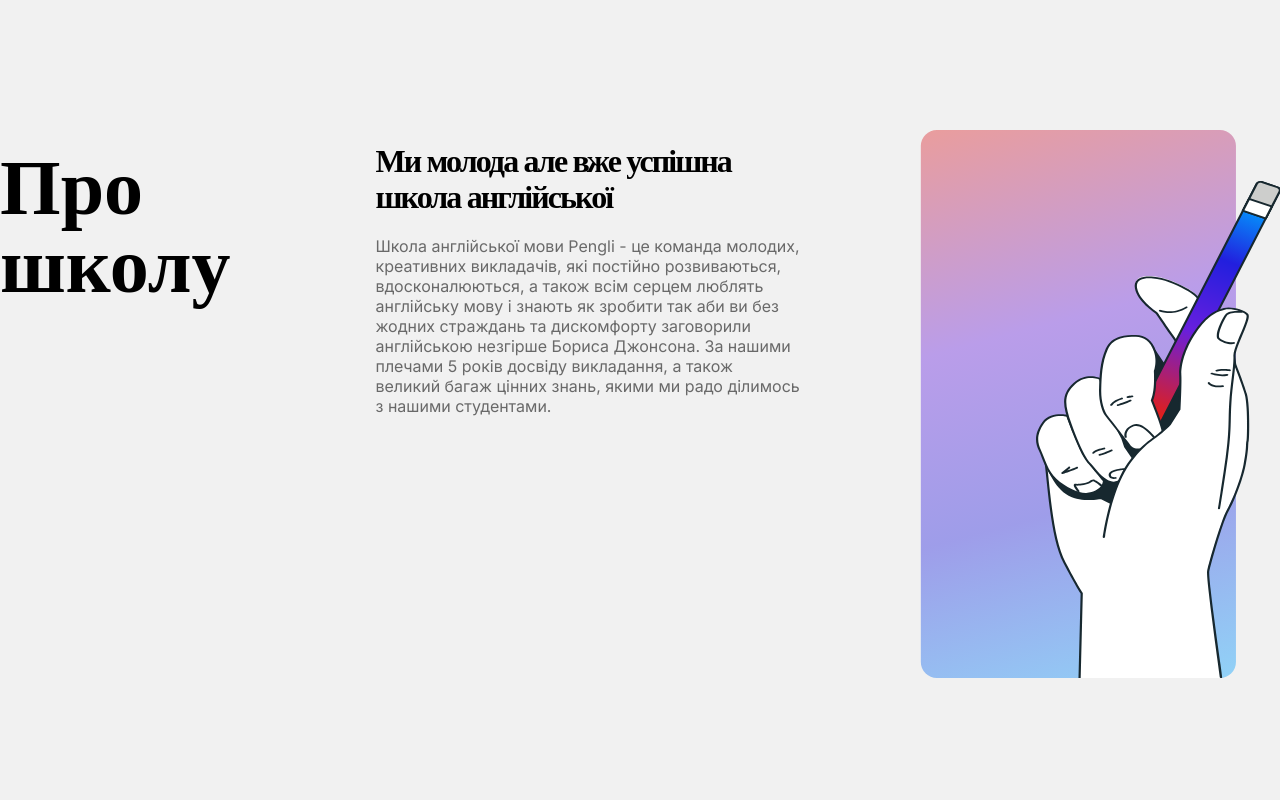
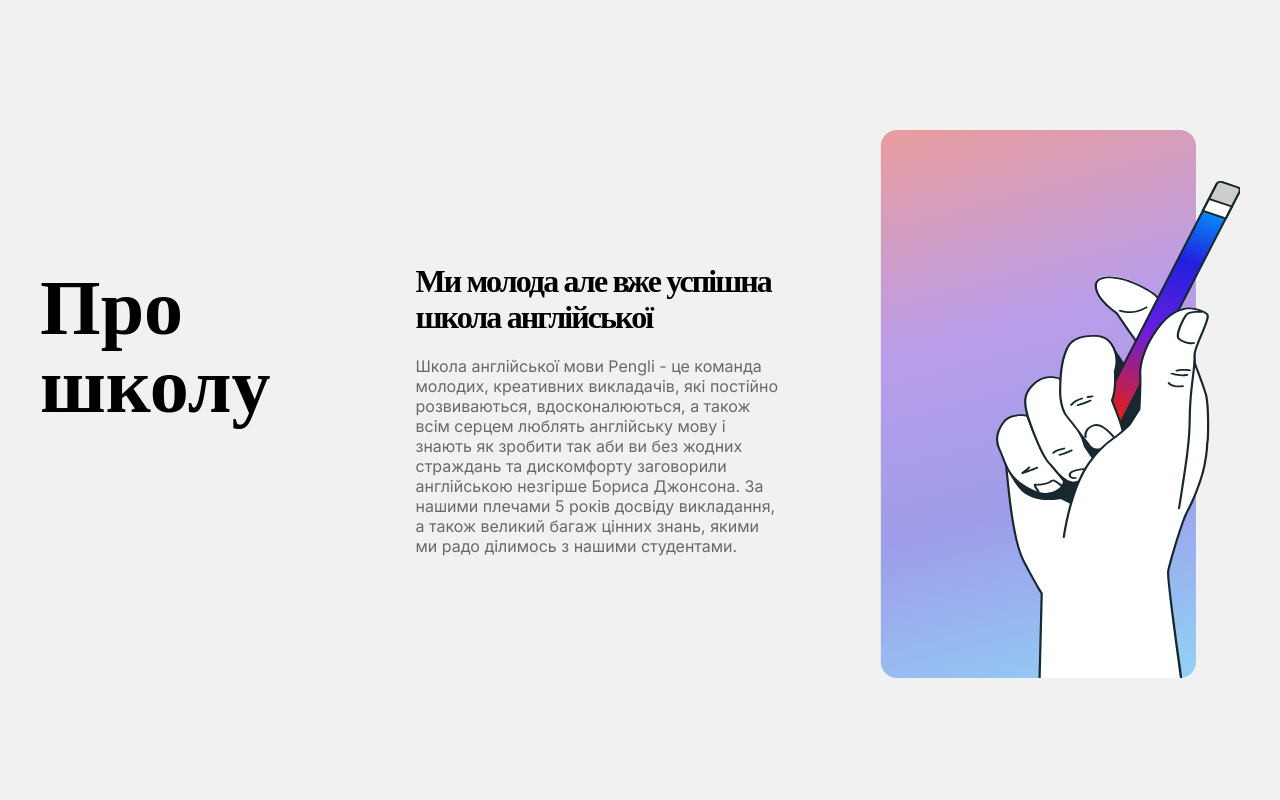
Before and after one commit to mirajane2207/english-school, a React (Create React App) app: page / in a window 1280 px wide. Shown: the part 700-1500 px from the top of the page. Built offline with nearby package versions, Linux system fonts and the light colour scheme.

Commit message:
Update adaptive:about

```diff
--- a/src/components/About/About.jsx
+++ b/src/components/About/About.jsx
@@ -18,7 +18,7 @@ const About = (props) => {
     }, []);
 
     return (
-        <div id='about'>
+        <div id='about' className={classes.wrapper}>
             {windowWidth < 789
                 ? <div className={classes.section__container}>
                     <h2 className={classes.section__title}>Про школу</h2>
@@ -33,9 +33,9 @@ const About = (props) => {
                         <p className={classes.about__text}>{props.text}</p>
                     </div>
                     <div className={props.mode === 'adult' ? classes.about__adult_img : classes.about__children_img}></div>
-                    <span className={props.mode === 'children' ? classes.about__rect : ''}></span>
                 </div>
             }
+            <span className={props.mode === 'children' ? classes.about__rect : ''}></span>
         </div>
     )
 }
--- a/src/components/About/About.module.css
+++ b/src/components/About/About.module.css
@@ -1,7 +1,7 @@
 .section__container {
     display: grid;
     grid-template-columns: 1fr 2fr 1fr;
-    grid-auto-rows: minmax(10px, auto);
+    grid-auto-rows: minmax(130px, auto);
     margin-bottom: 210px;
 }
 
@@ -15,7 +15,7 @@
 }
 
 .about__text_container {
-    margin-right: 120px;
+    margin-right: 100px;
     grid-row: 2/3;
 }
 
@@ -32,16 +32,15 @@
     background-repeat: no-repeat;
     grid-row: 1/4;
     width: 346px;
-    height: 565px;
+    height: 660px;
 }
 
 .about__rect {
     position: absolute;
     z-index: -1;
-    left: -2vh;
     width: 110vw;
     height: 167px;
-    bottom: -620px;
+    bottom: 160px;
     background: linear-gradient(135deg, rgba(222, 31, 31, 0.40) 0%, rgba(103, 31, 222, 0.40) 36.15%, rgba(34, 31, 222, 0.40) 66.33%, rgba(0, 163, 255, 0.40) 100%);
 }
 
@@ -61,6 +60,11 @@
     grid-row: 3/4;
 }
 
+.wrapper {
+    width: 100vw;
+    position: relative;
+}
+
 
 @media (min-width: 1440px) {
     .section__container {
@@ -70,10 +74,20 @@
     }
 }
 
+@media (max-width: 1439px) {
+    .section__container {
+        width: calc(100vw - 80px);
+        padding: 0 40px;
+    }
+
+}
+
 @media (max-width: 1184px) {
     .section__container {
         width: calc(100vw - 60px);
+        padding: 0 30px;
         grid-template-columns: 2fr 0.5fr;
+        grid-auto-rows: minmax(75px, auto);
         margin-bottom: 140px;
         margin-top: 50px;
     }
@@ -115,14 +129,9 @@
         align-self: end;
     }
 
-    .about__children_img::after {
-        height: 117px;
-        bottom: -456px;
-    }
-
     .about__rect {
         height: 117px;
-        bottom: -235px;
+        bottom: 86px;
     }
 
 }
@@ -131,6 +140,7 @@
     .section__container {
         width: calc(100vw - 20px);
         grid-template-columns: 1fr 0.1fr;
+        grid-auto-rows: minmax(10px, auto);
         padding: 0 10px;
         margin-bottom: 98px;
     }
@@ -143,7 +153,6 @@
     }
 
     .about__title {
-        grid-row: 2/3;
         grid-column: 1/4;
         font-size: 20px;
     }
@@ -173,5 +182,7 @@
         align-self: start;
     }
 
-
+    .about__rect {
+        display: none;
+    }
 }
```
